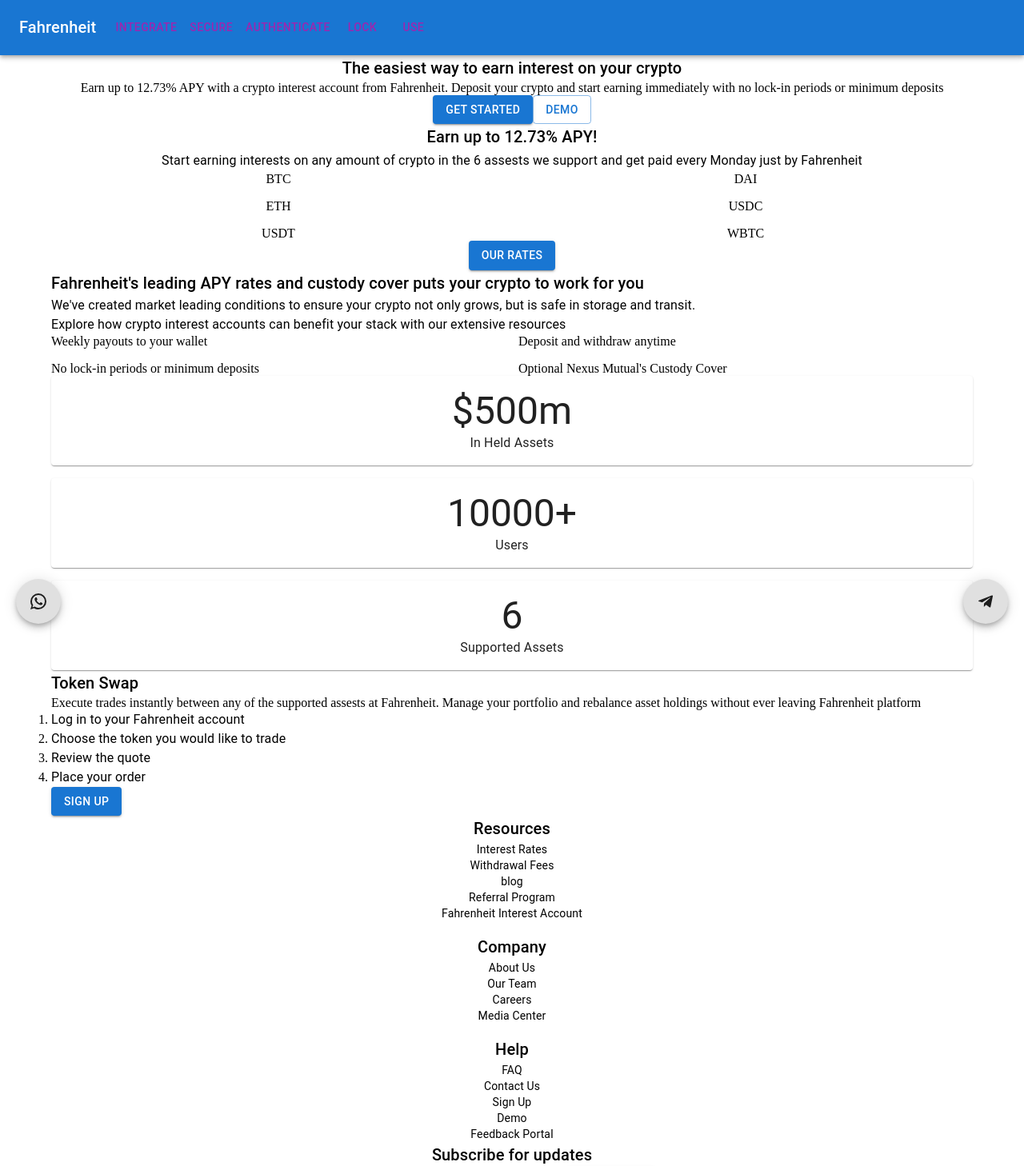
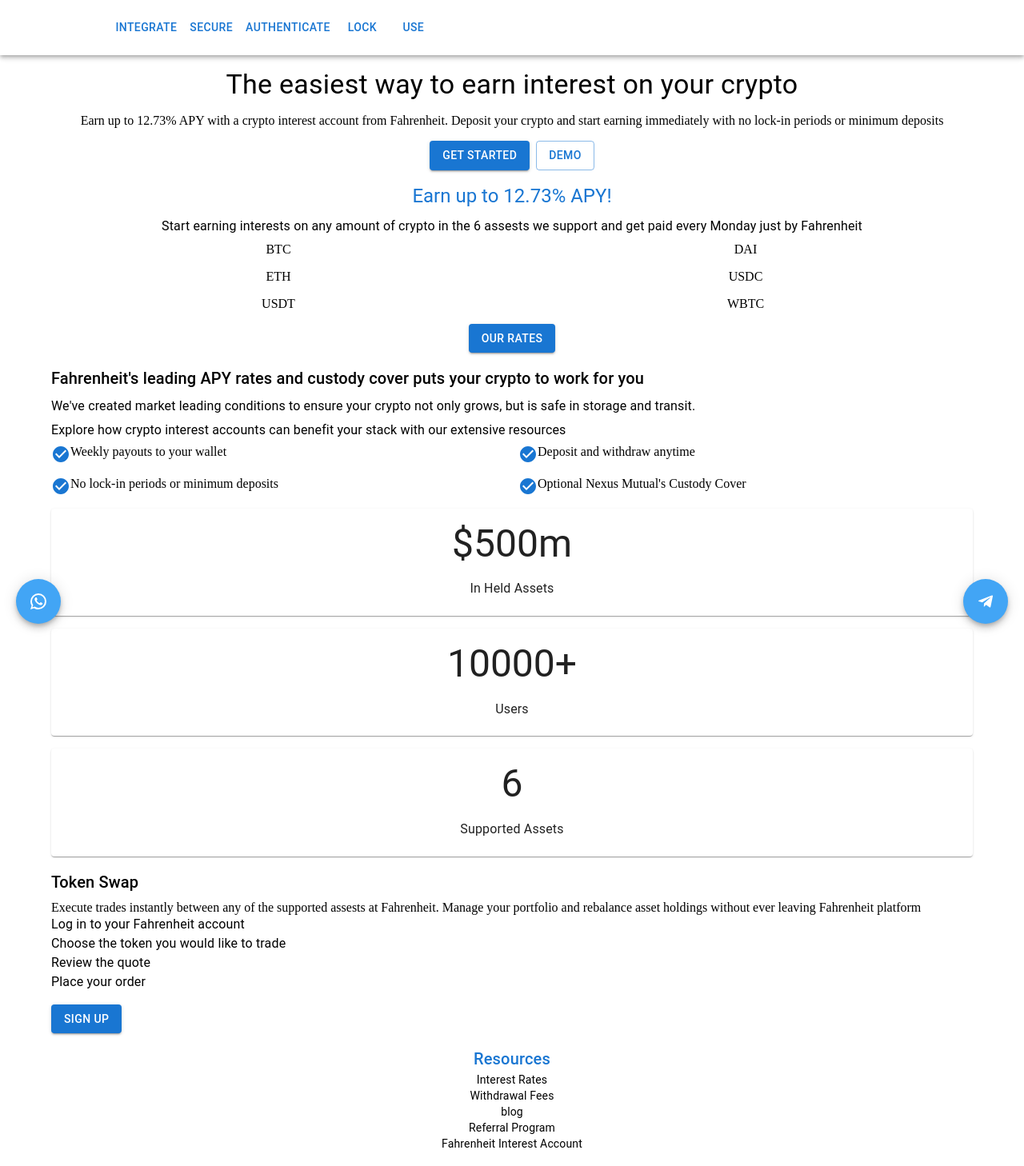
Before and after one commit to valqndrew/fahrenheit, a React (Vite) app: page / in a window 1280 px wide. Shown: the top 1458 px of the page at 80% size. Built offline with nearby package versions, Linux system fonts and the light colour scheme.

Commit message:
working on styles

```diff
--- a/src/Components/Achievements.jsx
+++ b/src/Components/Achievements.jsx
@@ -5,13 +5,9 @@
 const AchievementItem = ({ head, title }) => {
   return (
     <Grid item xs={12}>
-      <Paper sx={{ p: 2 }}>
-        <Typography align="center" variant="h3">
-          {head}
-        </Typography>
-        <Typography align="center" variant="body1">
-          {title}
-        </Typography>
+      <Paper sx={{ p: 2 }} align="center">
+        <Typography gutterBottom variant="h3">{head}</Typography>
+        <Typography gutterBottom variant="body1">{title}</Typography>
       </Paper>
     </Grid>
   );
--- a/src/Components/Benefits.jsx
+++ b/src/Components/Benefits.jsx
@@ -1,13 +1,18 @@
-import { Container, Grid, Typography } from "@mui/material";
+import { Box, Container, Grid, Icon, Typography } from "@mui/material";
 import React from "react";
 import { useTranslation } from "react-i18next";
-
-
+import CheckCircleIcon from "@mui/icons-material/CheckCircle";
 
 const BenefitItem = ({ benefit }) => {
   return (
     <Grid item xs={12} md={6}>
-      {benefit}
+      <Box sx={{display: "flex"}}>
+        <Icon>
+          <CheckCircleIcon color="primary" />
+        </Icon>
+
+        {benefit}
+      </Box>
     </Grid>
   );
 };
@@ -21,10 +26,16 @@
     { benefit: t("benefit4") },
   ];
   return (
-    <Container>
-      <Typography variant="h6">{t("benefits_title")}</Typography>
-      <Typography variant="body1">{t("benefits_body1")}</Typography>
-      <Typography variant="body1">{t("benefits_body2")}</Typography>
+    <Container sx={{ mb: 2 }}>
+      <Typography gutterBottom variant="h6">
+        {t("benefits_title")}
+      </Typography>
+      <Typography gutterBottom variant="body1">
+        {t("benefits_body1")}
+      </Typography>
+      <Typography gutterBottom variant="body1">
+        {t("benefits_body2")}
+      </Typography>
       <Grid container spacing={2}>
         {benefits.map(({ benefit }, index) => (
           <BenefitItem benefit={benefit} key={index} />
--- a/src/Components/Cryptos.jsx
+++ b/src/Components/Cryptos.jsx
@@ -23,8 +23,10 @@
   const { t } = useTranslation();
   return (
     <Container align="center">
-      <Typography variant="h6">{t("cryptos_title")}</Typography>
-      <Typography variant="subtitle1">
+      <Typography variant="h5" color="primary" gutterBottom>
+        {t("cryptos_title")}
+      </Typography>
+      <Typography variant="subtitle1" gutterBottom>
         {t("cryptos_subtitle")}
       </Typography>
       <Grid container spacing={2}>
@@ -32,7 +34,11 @@
           <CryptoItem name={name} key={index} />
         ))}
       </Grid>
-      <Button variant="contained">{t("our_rates_button")}</Button>
+      <Button variant="contained" sx={{
+        m: 2
+      }}>
+        {t("our_rates_button")}
+      </Button>
     </Container>
   );
 };
--- a/src/Components/Footer.jsx
+++ b/src/Components/Footer.jsx
@@ -11,15 +11,20 @@
 import WhatsAppIcon from "@mui/icons-material/WhatsApp";
 import React from "react";
 import { useTranslation } from "react-i18next";
+import { FooterTitle } from "../styles/styles";
 
 const FooterLink = ({ link }) => {
-  return <Typography variant="body2">{link}</Typography>;
+  return (
+    <Typography variant="body2" gutterButtom>
+      {link}
+    </Typography>
+  );
 };
 
 const FooterGroup = ({ title, links }) => {
   return (
     <Grid item xs={12}>
-      <Typography variant="h6">{title}</Typography>
+      <FooterTitle variant="h6">{title}</FooterTitle>
       {links.map((link, index) => (
         <FooterLink link={link} key={index} />
       ))}
@@ -57,23 +62,23 @@
   ];
 
   return (
-    <Container align="center">
+    <Container align="center" sx={{ mt: 2 }}>
       <Grid container spacing={2}>
         {footerGroups.map(({ title, links }, index) => (
           <FooterGroup title={title} links={links} key={index} />
         ))}
       </Grid>
 
-      <Box>
-        <Typography variant="h6">{t("subscribe_title")}</Typography>
-        <Box>
+      <Box mt={2}>
+        <FooterTitle variant="h6">{t("subscribe_title")}</FooterTitle>
+        <Box mt={2}>
           <TextField label={t("your_email")} />
           <Button variant="contained">{t("subscribe_button")}</Button>
         </Box>
       </Box>
 
-      <Box>
-        <Typography variant="h6">{t("connect_title")}</Typography>
+      <Box mt={2}>
+        <FooterTitle variant="h6">{t("connect_title")}</FooterTitle>
         <Box>
           <IconButton>
             <TelegramIcon />
@@ -84,8 +89,8 @@
         </Box>
       </Box>
 
-      <Box>
-        <Typography variant="h6">{t("footer_title")}</Typography>
+      <Box mt={2}>
+        <FooterTitle variant="h6">{t("footer_title")}</FooterTitle>
         <Box>
           <Button>{t("t_c_button")}</Button>
           <Button>{t("privacy_text")}</Button>
--- a/src/Components/Hero.jsx
+++ b/src/Components/Hero.jsx
@@ -7,13 +7,15 @@
   return (
     <>
       <Container align="center">
-        <Typography variant="h6">{t("hero_title")}</Typography>
-        <Typography variant="body">
-          {t("hero_body")}
+        <Typography variant="h4" m={2}>
+          {t("hero_title")}
         </Typography>
+        <Typography variant="body">{t("hero_body")}</Typography>
 
-        <Box>
-          <Button variant="contained">{t("get_started_button")}</Button>
+        <Box m={2}>
+          <Button variant="contained" sx={{ mr: 1 }}>
+            {t("get_started_button")}
+          </Button>
           <Button variant="outlined">{t("demo_button")}</Button>
         </Box>
       </Container>
--- a/src/Components/LandingAppBar.jsx
+++ b/src/Components/LandingAppBar.jsx
@@ -46,7 +46,12 @@
 
   return (
     <>
-      <AppBar position="static">
+      <AppBar
+        position="static"
+        sx={{
+          background: "white",
+        }}
+      >
         <Container maxWidth="xl">
           <Toolbar disableGutters>
             {/* Desktop */}
@@ -56,7 +61,7 @@
 
             {/* Mobile */}
             <Box sx={{ flexGrow: 1, display: { xs: "flex", md: "none" } }}>
-              <IconButton size="large" onClick={toggleMenu} color="inherit">
+              <IconButton size="large" onClick={toggleMenu} color="primary">
                 <MenuIcon />
               </IconButton>
             </Box>
@@ -65,10 +70,11 @@
             </Box>
             <Box sx={{ flexGrow: 1, display: { xs: "flex", md: "none" } }}>
               <TextField
+                // color="primary"
                 InputProps={{
                   startAdornment: (
                     <InputAdornment position="start">
-                      <LanguageOutlinedIcon />
+                      <LanguageOutlinedIcon color="primary" />
                     </InputAdornment>
                   ),
                 }}
@@ -91,7 +97,7 @@
                   key={page}
                   onClick={toggleMenu}
                   sx={{ my: 2, display: "block" }}
-                  color="secondary"
+                  color="primary"
                 >
                   {page}
                 </Button>
--- a/src/Components/SocialMedia.jsx
+++ b/src/Components/SocialMedia.jsx
@@ -4,21 +4,19 @@
 
 import "../styles/styles.css";
 import { Box, Fab } from "@mui/material";
-import styled from "@emotion/styled";
+import { SocialFab } from "../styles/styles";
 
-const SocialFab = styled(Fab)({
-  position: "fixed",
-  bottom: 20
-});
 const SocialMedia = () => {
   return (
     <>
-      <SocialFab sx={{left:20}}>
+      <SocialFab sx={{ left: 20 }}>
         <WhatsAppIcon />
       </SocialFab>
-      <SocialFab sx={{
-        right: 20
-      }}>
+      <SocialFab
+        sx={{
+          right: 20,
+        }}
+      >
         <TelegramIcon />
       </SocialFab>
     </>
--- a/src/Components/TokenSwap.jsx
+++ b/src/Components/TokenSwap.jsx
@@ -1,39 +1,45 @@
-import { Button, Container, Typography } from "@mui/material";
+import { Box, Button, Container, Typography } from "@mui/material";
 import React from "react";
 import { useTranslation } from "react-i18next";
 
-
 const Step = ({ value }) => {
   return (
-    <li>
+    <Box>
       <Typography>{value}</Typography>
-    </li>
+    </Box>
   );
 };
 
 const TokenSwap = () => {
-  const {t} = useTranslation()
+  const { t } = useTranslation();
 
-  const steps = [
-    t("step1"),
-    t("step2"),
-    t("step3"),
-    t("step4"),
-  ];
+  const steps = [t("step1"), t("step2"), t("step3"), t("step4")];
 
   return (
-    <Container>
-      <Typography variant="h6">{t("token_swap_title")}</Typography>
-      <Typography variant="p">
+    <Container
+      sx={{
+        mt: 2,
+      }}
+    >
+      <Typography gutterBottom variant="h6">
+        {t("token_swap_title")}
+      </Typography>
+      <Typography gutterBottom variant="p">
         {t("token_swap_paragraph")}
       </Typography>
-      <ol>
-        {steps.map((value, index) => (
-          <Step value={value} key={index} />
-        ))}
-      </ol>
 
-      <Button variant="contained">{t("sign_up_button")}</Button>
+      {steps.map((value, index) => (
+        <Step value={value} key={index} />
+      ))}
+
+      <Button
+        variant="contained"
+        sx={{
+          mt: 2,
+        }}
+      >
+        {t("sign_up_button")}
+      </Button>
     </Container>
   );
 };
--- /dev/null
+++ b/src/styles/styles.jsx
@@ -0,0 +1,15 @@
+import styled from "@emotion/styled";
+import { createTheme, Fab, Typography } from "@mui/material";
+
+const theme = createTheme();
+
+export const SocialFab = styled(Fab)({
+  position: "fixed",
+  bottom: 20,
+  color: theme.palette.primary.contrastText,
+  background: theme.palette.primary.light
+});
+
+export const FooterTitle = styled(Typography)({
+    color: theme.palette.primary.main
+})
```
